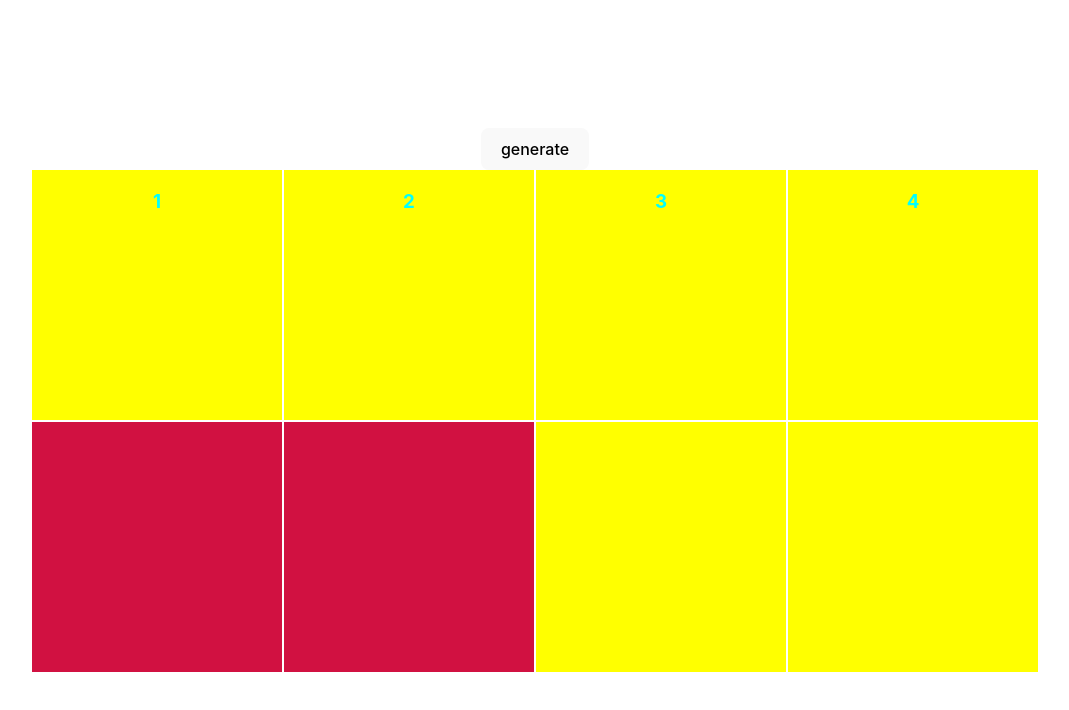
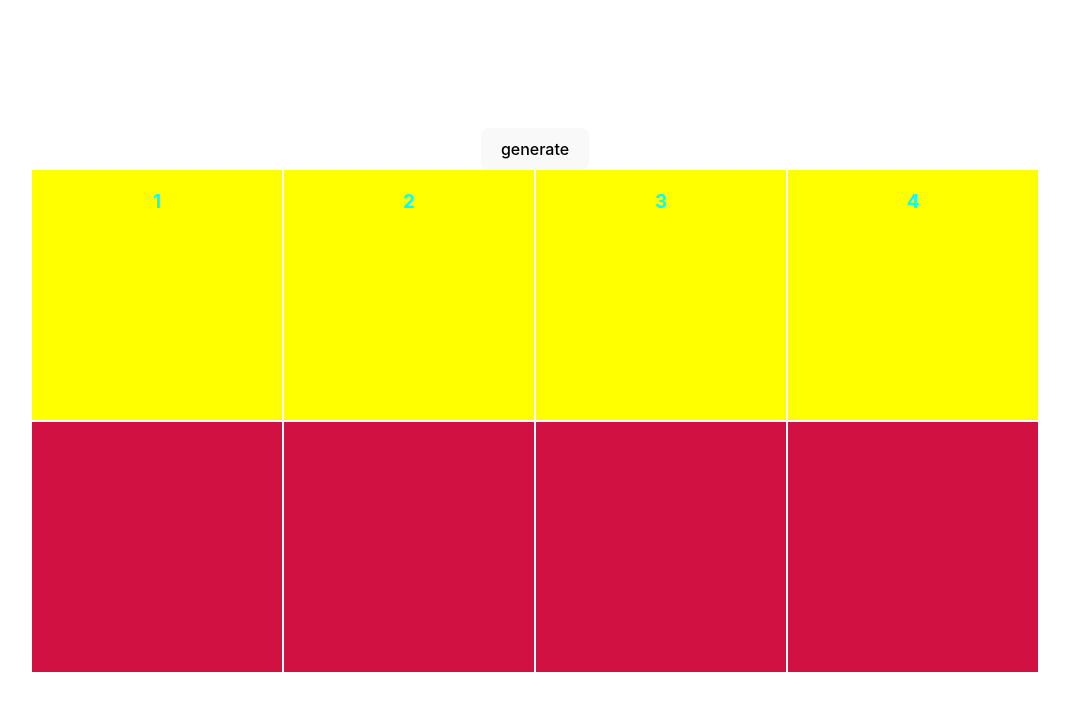
Before and after one commit to nikolaos-konstan/Mastermind, a React (Vite) app: page / in a window 1280 px wide. Shown: the top 710 px of the page, without its empty margins (105-1174 px from the left). Built offline with nearby package versions, Linux system fonts and the light colour scheme.

Commit message:
tryline and tryboxes

```diff
--- a/src/assets/TryLine.jsx
+++ b/src/assets/TryLine.jsx
@@ -1,33 +1,15 @@
 /* eslint-disable react/prop-types */
-import { useState } from "react";
+
 import "../App.css";
+import { Trybox } from "./Trybox";
+
 export const TryLine = ({ colours }) => {
-  const [counter, setCounter] = useState(0);
-  const changeColour = () => {
-    if (counter === 5) {
-      setCounter(0);
-    } else {
-      setCounter((prev) => prev + 1);
-    }
-  };
   return (
     <div className="try-line">
-      <div
-        className="square"
-        onClick={changeColour}
-        style={{
-          backgroundColor: colours[counter],
-        }}
-      ></div>
-      <div
-        className="square"
-        onClick={changeColour}
-        style={{
-          backgroundColor: colours[counter],
-        }}
-      ></div>
-      <div className="square"></div>
-      <div className="square"></div>
+      <Trybox colours={colours} />
+      <Trybox colours={colours} />
+      <Trybox colours={colours} />
+      <Trybox colours={colours} />
     </div>
   );
 };
--- /dev/null
+++ b/src/assets/Trybox.jsx
@@ -0,0 +1,22 @@
+/* eslint-disable react/prop-types */
+import { useState } from "react";
+import "../App.css";
+export const Trybox = ({ colours }) => {
+  const [counter, setCounter] = useState(0);
+  const changeColour = () => {
+    if (counter === 5) {
+      setCounter(0);
+    } else {
+      setCounter((prev) => prev + 1);
+    }
+  };
+  return (
+    <div
+      className="square"
+      onClick={changeColour}
+      style={{
+        backgroundColor: colours[counter],
+      }}
+    ></div>
+  );
+};
```
